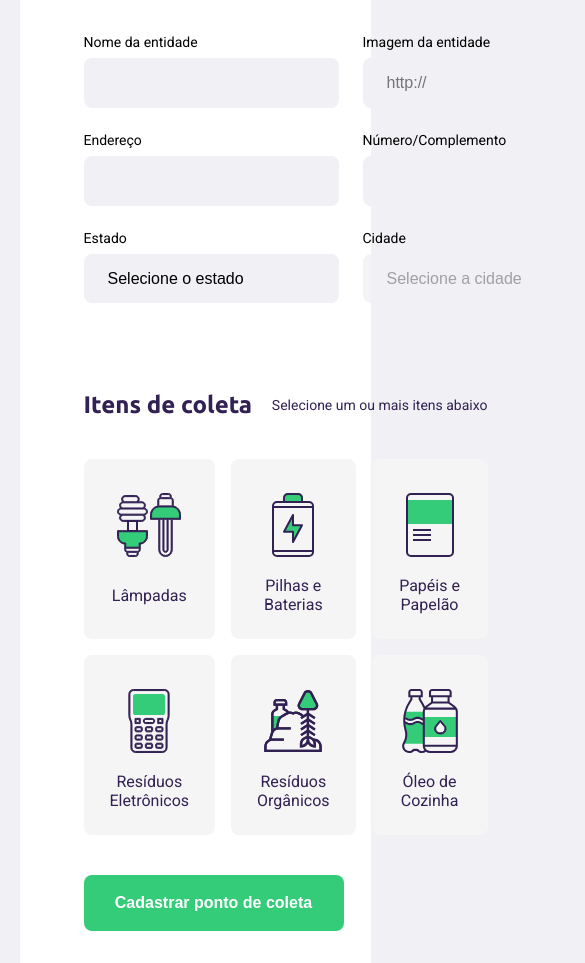
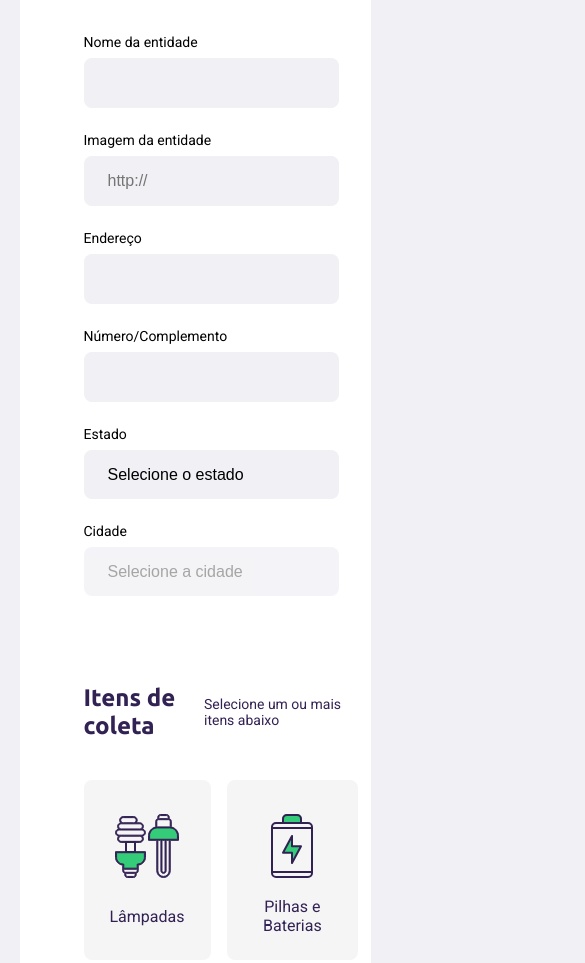
Before and after one commit to luizfverissimo/next-level-week, a website: page src/views/create-point.html in a window 390 px wide. Shown: the part 460-1423 px from the top of the page, 585 px wide, since content can reach past the window. Drawn offline with nearby package versions, Linux system fonts and the light colour scheme; files that its build step writes are made by us from their sources; no server answers.

Commit message:
Update responsive.css

```diff
--- a/public/styles/responsive.css
+++ b/public/styles/responsive.css
@@ -30,16 +30,29 @@
   #page-search-results .cards .card {
     text-align: center;
   }
+
+  #page-create-point .field-group {
+    flex-direction: column;
+  }
+
+  #page-create-point .field-group .field + .field {
+    margin-left: 0;
+  }
+
+  #page-create-point .items-grid {
+    grid-template-columns: 1fr 1fr;
+  }
 }
 
-@media (min-width: 1700px){
+@media (min-width: 1700px) {
   #page-home {
     background-position-x: 40vw;
   }
 }
 
-@media (max-height: 760px){
+@media (max-height: 760px) {
   #page-home {
     background-position-y: 200px;
   }
+
 }
```
